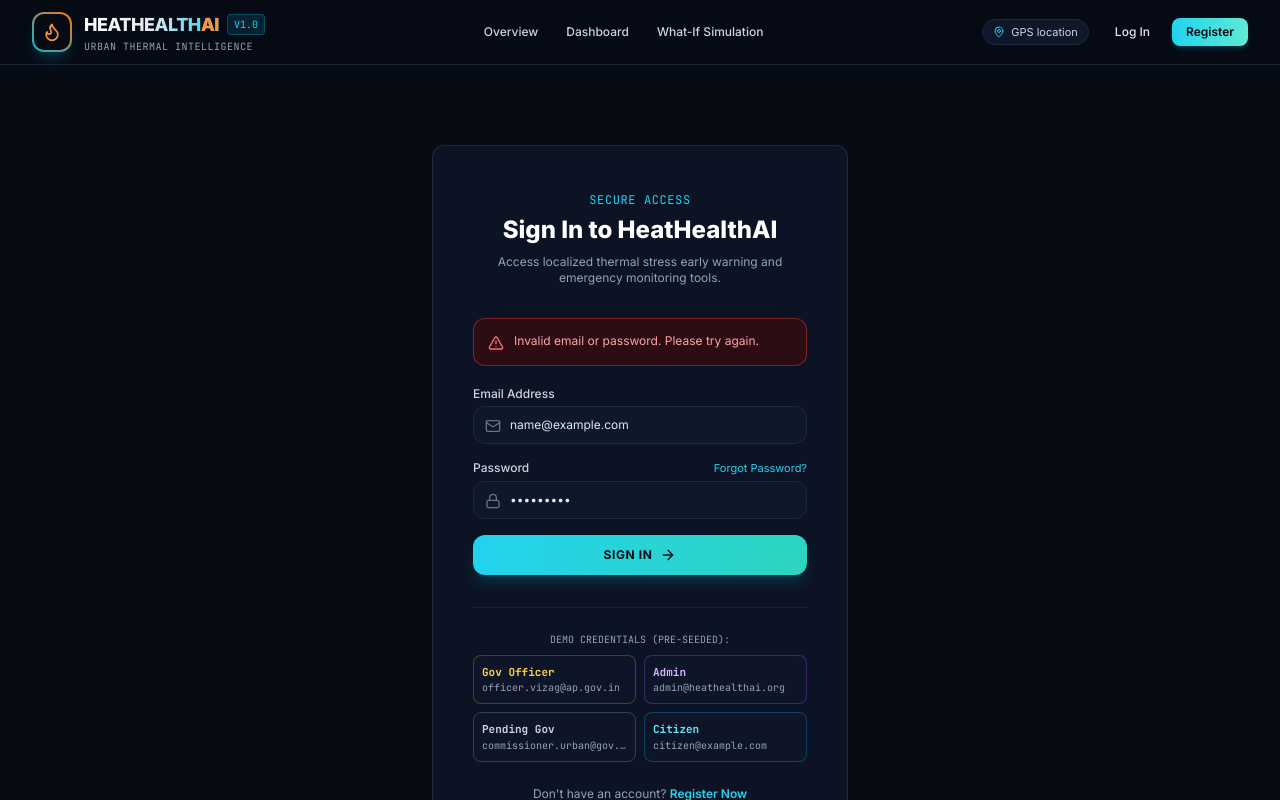
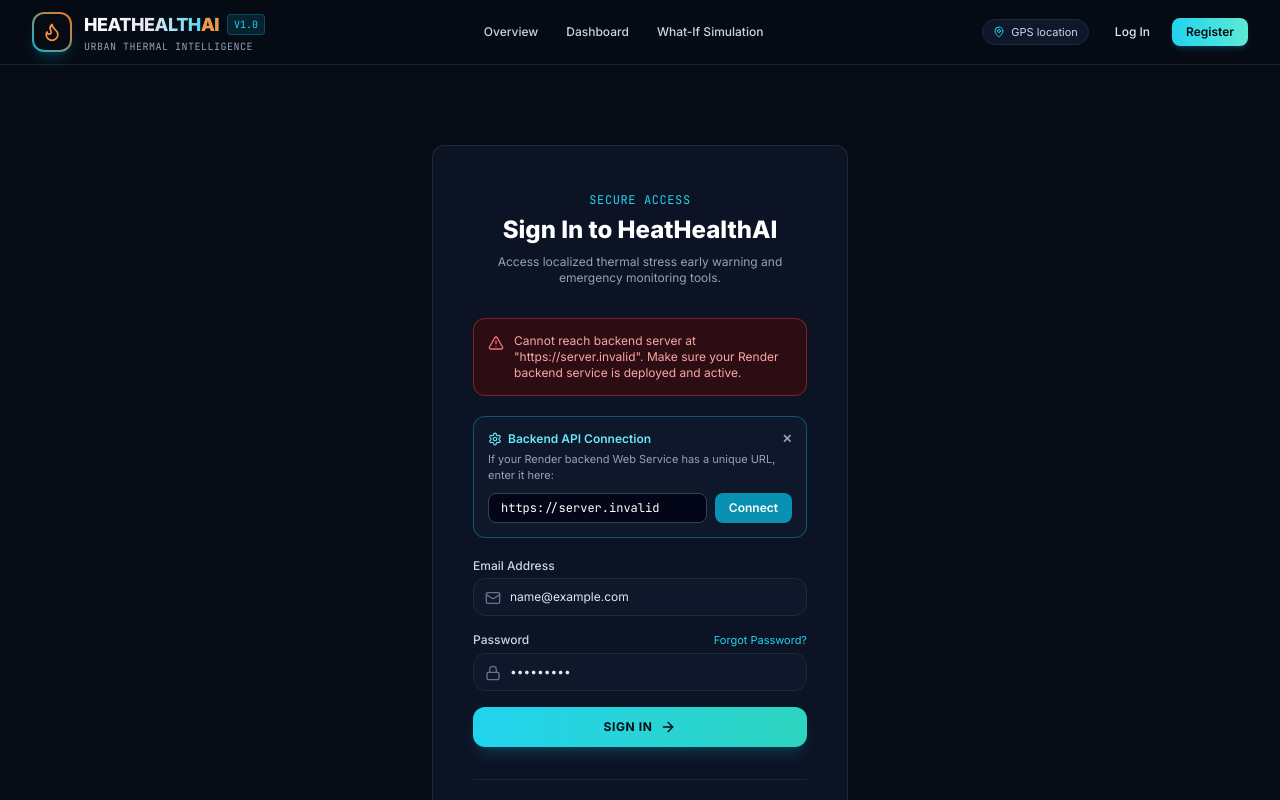
Before and after one commit to nvishnuvardhanreddy/HeatHealthAi, a React (Vite) app in the folder frontend/: page /login in a window 1280 px wide. Both pictures are taken after typing "name@example.com", "Sample123" into the empty fields and a click on the button "SIGN IN". Shown: the top 800 px of the page. Built offline with nearby package versions, Linux system fonts and the light colour scheme; no server answers.

Commit message:
Allow all onrender.com CORS origins and add dynamic backend URL configuration on frontend

```diff
--- a/frontend/src/pages/LoginPage.jsx
+++ b/frontend/src/pages/LoginPage.jsx
@@ -1,7 +1,8 @@
 import React, { useState } from 'react';
 import { Link, useNavigate, useLocation } from 'react-router-dom';
 import { useAuth } from '../auth/AuthContext';
-import { Lock, Mail, AlertTriangle, ArrowRight, ShieldCheck } from 'lucide-react';
+import { getApiBaseUrl, setCustomApiBaseUrl } from '../services/api';
+import { Lock, Mail, AlertTriangle, ArrowRight, ShieldCheck, Settings } from 'lucide-react';
 
 export const LoginPage = () => {
   const navigate = useNavigate();
@@ -15,6 +16,8 @@ export const LoginPage = () => {
 
   const [loading, setLoading] = useState(false);
   const [error, setError] = useState('');
+  const [showApiConfig, setShowApiConfig] = useState(false);
+  const [customUrl, setCustomUrl] = useState(getApiBaseUrl());
 
   const handleChange = (e) => {
     setFormData({ ...formData, [e.target.name]: e.target.value });
@@ -48,6 +51,9 @@ export const LoginPage = () => {
         navigate('/verify-email', { state: { email: formData.email } });
       } else if (resp?.detail) {
         setError(resp.detail);
+      } else if (err.code === 'ERR_NETWORK' || err.message?.includes('Network Error')) {
+        setError(`Cannot reach backend server at "${getApiBaseUrl()}". Make sure your Render backend service is deployed and active.`);
+        setShowApiConfig(true);
       } else {
         setError('Invalid email or password. Please try again.');
       }
@@ -70,7 +76,57 @@ export const LoginPage = () => {
         {error && (
           <div className="mb-5 p-3.5 rounded-xl bg-red-950/60 border border-red-500/40 text-red-300 text-xs flex items-start gap-2.5">
             <AlertTriangle className="h-4 w-4 text-red-400 flex-shrink-0 mt-0.5" />
-            <span>{error}</span>
+            <div className="flex-1">
+              <span>{error}</span>
+              {!showApiConfig && (
+                <button
+                  type="button"
+                  onClick={() => setShowApiConfig(true)}
+                  className="mt-1.5 text-cyan-400 hover:underline block font-semibold text-[11px]"
+                >
+                  Configure Backend API URL
+                </button>
+              )}
+            </div>
+          </div>
+        )}
+
+        {showApiConfig && (
+          <div className="mb-5 p-3.5 rounded-xl bg-slate-900 border border-cyan-500/40 text-xs">
+            <div className="font-semibold text-cyan-300 mb-1 flex items-center justify-between">
+              <span className="flex items-center gap-1.5">
+                <Settings className="h-3.5 w-3.5" />
+                Backend API Connection
+              </span>
+              <button
+                type="button"
+                onClick={() => setShowApiConfig(false)}
+                className="text-slate-400 hover:text-white"
+              >✕</button>
+            </div>
+            <p className="text-slate-400 text-[11px] mb-2.5">
+              If your Render backend Web Service has a unique URL, enter it here:
+            </p>
+            <div className="flex gap-2">
+              <input
+                type="text"
+                value={customUrl}
+                onChange={(e) => setCustomUrl(e.target.value)}
+                placeholder="https://your-backend.onrender.com/api"
+                className="flex-1 px-3 py-1.5 rounded-lg bg-slate-950 border border-slate-700 text-white text-xs font-mono focus:border-cyan-500 outline-none"
+              />
+              <button
+                type="button"
+                onClick={() => {
+                  setCustomApiBaseUrl(customUrl);
+                  setError('');
+                  alert(`Backend API URL updated to: ${getApiBaseUrl()}`);
+                }}
+                className="px-3.5 py-1.5 rounded-lg bg-cyan-600 hover:bg-cyan-500 text-white text-xs font-semibold transition"
+              >
+                Connect
+              </button>
+            </div>
           </div>
         )}
 
--- a/frontend/src/pages/RegisterPage.jsx
+++ b/frontend/src/pages/RegisterPage.jsx
@@ -1,7 +1,7 @@
 import React, { useState } from 'react';
 import { Link, useNavigate } from 'react-router-dom';
-import { authService } from '../services/api';
-import { ShieldCheck, User, Building, Briefcase, BadgeCheck, AlertTriangle, ArrowRight } from 'lucide-react';
+import { authService, getApiBaseUrl, setCustomApiBaseUrl } from '../services/api';
+import { ShieldCheck, User, Building, Briefcase, BadgeCheck, AlertTriangle, ArrowRight, Settings } from 'lucide-react';
 
 export const RegisterPage = () => {
   const navigate = useNavigate();
@@ -20,6 +20,8 @@ export const RegisterPage = () => {
 
   const [loading, setLoading] = useState(false);
   const [error, setError] = useState('');
+  const [showApiConfig, setShowApiConfig] = useState(false);
+  const [customUrl, setCustomUrl] = useState(getApiBaseUrl());
 
   const handleChange = (e) => {
     setFormData({ ...formData, [e.target.name]: e.target.value });
@@ -84,7 +86,8 @@ export const RegisterPage = () => {
           },
         });
       } else if (err.code === 'ERR_NETWORK' || err.message?.includes('Network Error')) {
-        setError('Cannot reach the server. Please check your connection or try again later.');
+        setError(`Cannot reach backend server at "${getApiBaseUrl()}". Make sure your Render backend service is deployed and active.`);
+        setShowApiConfig(true);
       } else {
         setError('Registration failed. Please try again.');
       }
@@ -107,7 +110,57 @@ export const RegisterPage = () => {
         {error && (
           <div className="mb-6 p-4 rounded-xl bg-red-950/60 border border-red-500/40 text-red-200 text-xs flex items-start gap-2.5">
             <AlertTriangle className="h-4 w-4 text-red-400 flex-shrink-0 mt-0.5" />
-            <span>{error}</span>
+            <div className="flex-1">
+              <span>{error}</span>
+              {!showApiConfig && (
+                <button
+                  type="button"
+                  onClick={() => setShowApiConfig(true)}
+                  className="mt-1.5 text-cyan-400 hover:underline block font-semibold text-[11px]"
+                >
+                  Configure Backend API URL
+                </button>
+              )}
+            </div>
+          </div>
+        )}
+
+        {showApiConfig && (
+          <div className="mb-6 p-4 rounded-xl bg-slate-900 border border-cyan-500/40 text-xs">
+            <div className="font-semibold text-cyan-300 mb-1 flex items-center justify-between">
+              <span className="flex items-center gap-1.5">
+                <Settings className="h-3.5 w-3.5" />
+                Backend API Connection
+              </span>
+              <button
+                type="button"
+                onClick={() => setShowApiConfig(false)}
+                className="text-slate-400 hover:text-white"
+              >✕</button>
+            </div>
+            <p className="text-slate-400 text-[11px] mb-2.5">
+              If your Render backend Web Service has a unique URL (or is sleeping on the free tier), enter its URL here:
+            </p>
+            <div className="flex gap-2">
+              <input
+                type="text"
+                value={customUrl}
+                onChange={(e) => setCustomUrl(e.target.value)}
+                placeholder="https://your-backend.onrender.com/api"
+                className="flex-1 px-3 py-1.5 rounded-lg bg-slate-950 border border-slate-700 text-white text-xs font-mono focus:border-cyan-500 outline-none"
+              />
+              <button
+                type="button"
+                onClick={() => {
+                  setCustomApiBaseUrl(customUrl);
+                  setError('');
+                  alert(`Backend API URL updated to: ${getApiBaseUrl()}`);
+                }}
+                className="px-3.5 py-1.5 rounded-lg bg-cyan-600 hover:bg-cyan-500 text-white text-xs font-semibold transition"
+              >
+                Connect
+              </button>
+            </div>
           </div>
         )}
 
--- a/frontend/src/services/api.js
+++ b/frontend/src/services/api.js
@@ -1,16 +1,29 @@
 import axios from 'axios';
 
-const API_BASE_URL = import.meta.env.VITE_API_BASE_URL || 'http://127.0.0.1:8000/api';
+export const getApiBaseUrl = () => {
+  return localStorage.getItem('heathealth_backend_url') || import.meta.env.VITE_API_BASE_URL || 'http://127.0.0.1:8000/api';
+};
+
+export const setCustomApiBaseUrl = (url) => {
+  if (url) {
+    let clean = url.trim().replace(/\/+$/, '');
+    if (!clean.endsWith('/api')) clean += '/api';
+    localStorage.setItem('heathealth_backend_url', clean);
+  } else {
+    localStorage.removeItem('heathealth_backend_url');
+  }
+};
 
 const api = axios.create({
-  baseURL: API_BASE_URL,
+  baseURL: getApiBaseUrl(),
   headers: {
     'Content-Type': 'application/json',
   },
 });
 
-// Request interceptor to attach JWT access token
+// Request interceptor to attach JWT access token & sync baseURL
 api.interceptors.request.use((config) => {
+  config.baseURL = getApiBaseUrl();
   const token = localStorage.getItem('heathealth_access_token');
   if (token) {
     config.headers.Authorization = `Bearer ${token}`;
@@ -28,7 +41,7 @@ api.interceptors.response.use(
       const refreshToken = localStorage.getItem('heathealth_refresh_token');
       if (refreshToken) {
         try {
-          const res = await axios.post(`${API_BASE_URL}/auth/token/refresh/`, { refresh: refreshToken });
+          const res = await axios.post(`${getApiBaseUrl()}/auth/token/refresh/`, { refresh: refreshToken });
           if (res.data?.access) {
             localStorage.setItem('heathealth_access_token', res.data.access);
             originalRequest.headers.Authorization = `Bearer ${res.data.access}`;
```
Also changed, not shown: 1 other file (tests, documents, lock files or other folders).
